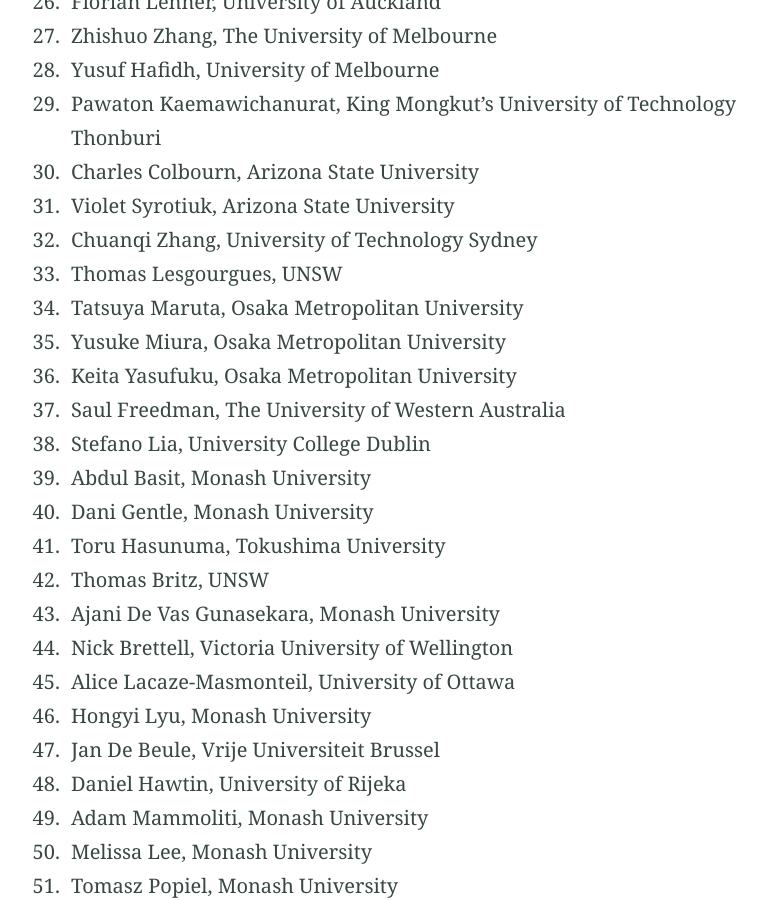
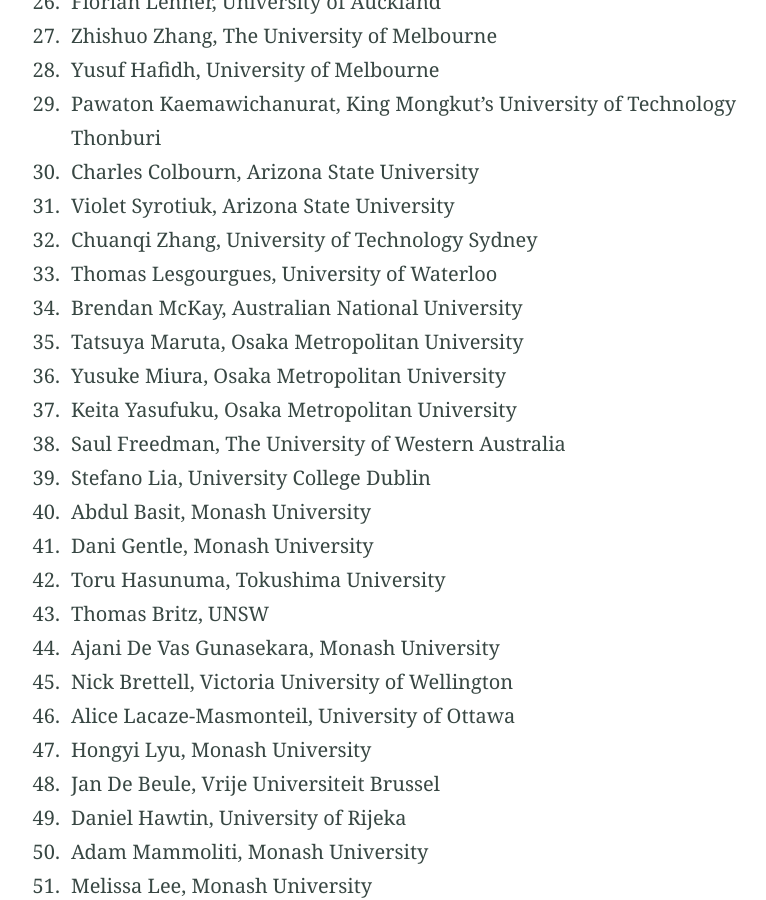
Before and after one commit to 45ACC/45ACC.github.io, a Jekyll site: the page built from participants.md, in a window 1280 px wide and 900 px high, scrolled down 1495 px. Shown: the whole window, without its empty margins (212-978 px from the left). Built offline with Jekyll 4.4.1, drawn with Linux system fonts in a browser that asks for light colours; some of the changed text lies outside the part shown.

Commit message:
Update participants.md

```diff
--- a/participants.md
+++ b/participants.md
@@ -41,37 +41,38 @@ Below is a list of participants that have agreed to have their name posted here.
 30. Charles Colbourn, Arizona State University
 31. Violet Syrotiuk, Arizona State University
 32. Chuanqi Zhang, University of Technology Sydney
-33. Thomas Lesgourgues, UNSW
-34. Tatsuya Maruta, Osaka Metropolitan University
-35. Yusuke Miura, Osaka Metropolitan University
-36. Keita Yasufuku, Osaka Metropolitan University
-37. Saul Freedman, The University of Western Australia
-38. Stefano Lia, University College Dublin
-39. Abdul Basit, Monash University
-40. Dani Gentle, Monash University
-41. Toru Hasunuma, Tokushima University
-42. Thomas Britz, UNSW
-43. Ajani De Vas Gunasekara, Monash University
-44. Nick Brettell, Victoria University of Wellington
-45. Alice Lacaze-Masmonteil, University of Ottawa
-46. Hongyi Lyu, Monash University
-47. Jan De Beule, Vrije Universiteit Brussel
-48. Daniel Hawtin, University of Rijeka
-49. Adam Mammoliti, Monash University
-50. Melissa Lee, Monash University
-51. Tomasz Popiel, Monash University
-52. Hao Chuien Hang, The University of Queensland
-53. Lukas Klawuhn, Paderborn University
-54. Keisuke Shiromoto, Kumamoto University
-55. Rajko Nenadov, University of Auckland
-56. Koji Imamura, Kumamoto University
-57. Mikhail Isaev, Monash University
-58. Abdullahi Umar, UAE
-59. Jack Allsop, Monash University
-60. Anton Baylakov, The University of Western Australia
-61. David Yost, Federation University
-62. John Mel Dacaymat, University of the Philippines Diliman
-63. Jiw Wang, Federation University
-64. Alena Ernst, Paderborn University
-65. Koji Imamura, Kumamoto University
-66. Shinya Kawabuchi, Kumamoto University
+33. Thomas Lesgourgues, University of Waterloo
+34. Brendan McKay, Australian National University
+35. Tatsuya Maruta, Osaka Metropolitan University
+36. Yusuke Miura, Osaka Metropolitan University
+37. Keita Yasufuku, Osaka Metropolitan University
+38. Saul Freedman, The University of Western Australia
+39. Stefano Lia, University College Dublin
+40. Abdul Basit, Monash University
+41. Dani Gentle, Monash University
+42. Toru Hasunuma, Tokushima University
+43. Thomas Britz, UNSW
+44. Ajani De Vas Gunasekara, Monash University
+45. Nick Brettell, Victoria University of Wellington
+46. Alice Lacaze-Masmonteil, University of Ottawa
+47. Hongyi Lyu, Monash University
+48. Jan De Beule, Vrije Universiteit Brussel
+49. Daniel Hawtin, University of Rijeka
+50. Adam Mammoliti, Monash University
+51. Melissa Lee, Monash University
+52. Tomasz Popiel, Monash University
+53. Hao Chuien Hang, The University of Queensland
+54. Lukas Klawuhn, Paderborn University
+55. Keisuke Shiromoto, Kumamoto University
+56. Rajko Nenadov, University of Auckland
+57. Koji Imamura, Kumamoto University
+58. Mikhail Isaev, Monash University
+59. Abdullahi Umar, UAE
+60. Jack Allsop, Monash University
+61. Anton Baykalov, The University of Western Australia
+62. David Yost, Federation University
+63. John Mel Dacaymat, University of the Philippines Diliman
+64. Jiw Wang, Federation University
+65. Alena Ernst, Paderborn University
+66. Koji Imamura, Kumamoto University
+67. Shinya Kawabuchi, Kumamoto University
```
